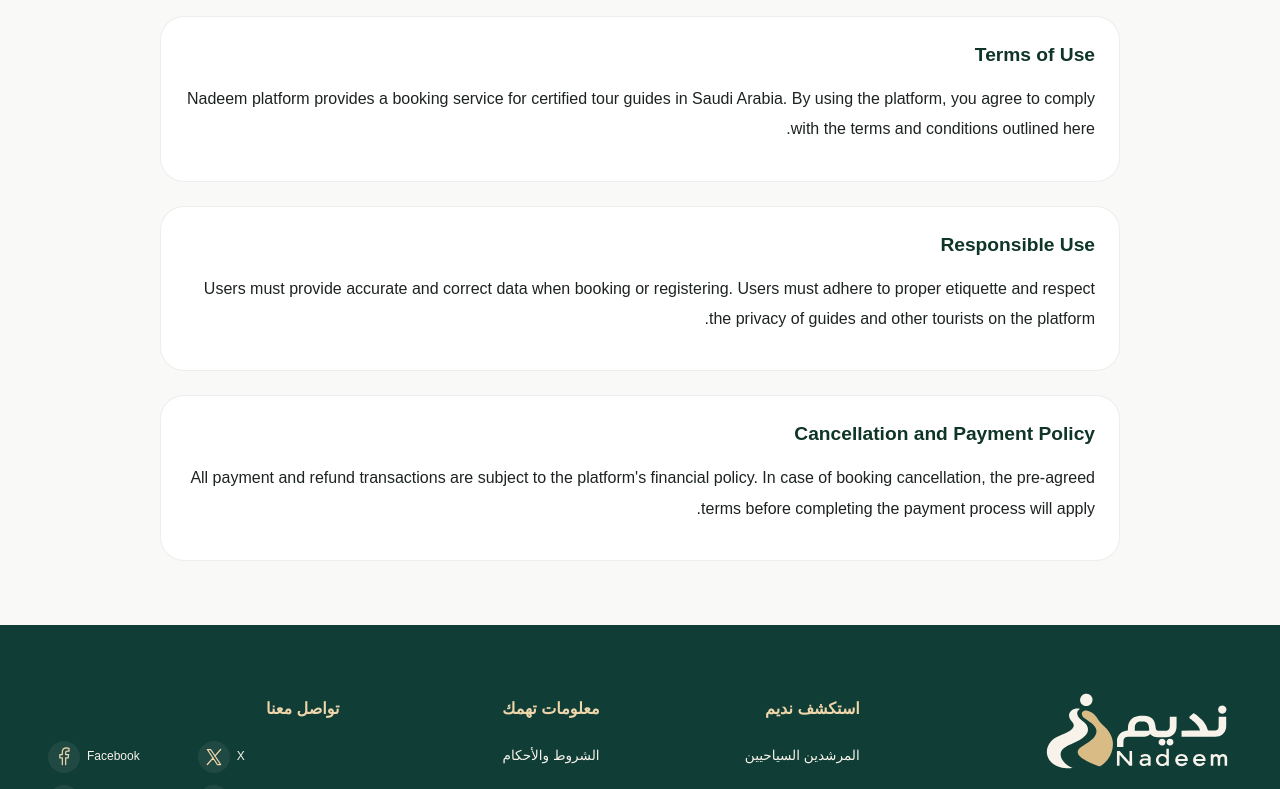
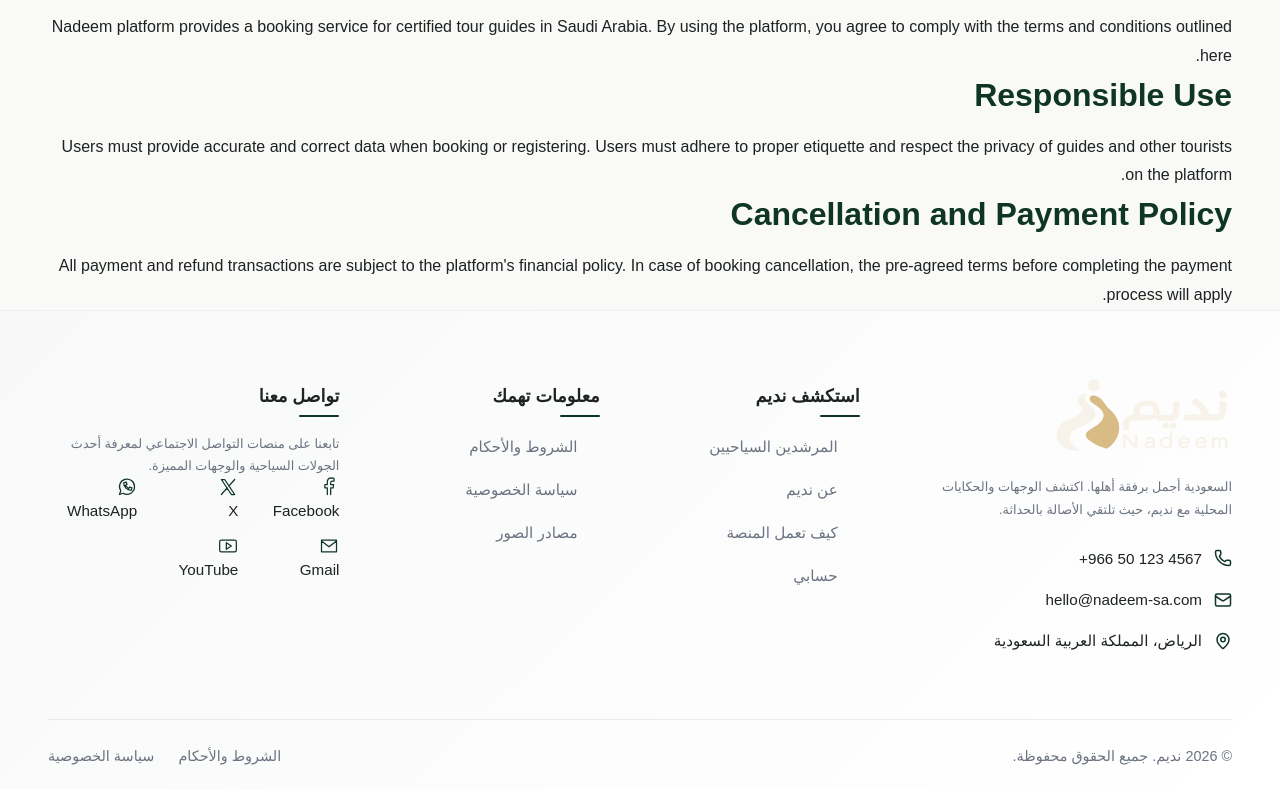
Before and after one commit to nadeem-2026/nadeem, a Next.js app: page /en/terms in a window 1280 px wide. Shown: the part 300-1089 px from the top of the page. Built offline with nearby package versions, Linux system fonts and the light colour scheme; no server answers; a web font is replaced by a local one.

Commit message:
Redesign footer with modern UI and contact information

```diff
--- a/src/app/globals.css
+++ b/src/app/globals.css
@@ -573,30 +573,49 @@ html[data-theme="dark"] .site-header .brand-logo { filter: brightness(0) invert(
 .hero-search { box-shadow: 0 20px 60px #0003; }
 .destination-img { object-position: center; }
 .destination-card { aspect-ratio: 3 / 4; }
-.site-footer { background: #103d36; color: #f7f3ea; padding-block: 64px 24px; }
-.footer-grid { display: grid; grid-template-columns: 1.5fr 1fr 1fr 1.3fr; gap: 36px; }
-.site-footer .brand-logo { width: 190px; }
-.footer-brand p { max-width: 290px; font-size: .9rem; line-height: 1.9; color: #d2dfd7; margin-block: 20px; }
-.footer-project-label { display: inline-block; padding: 6px 12px; border: 1px solid #728e7f; border-radius: 30px; font-size: .75rem; color: #efd6ab; }
-.footer-column h2 { font-size: 1rem; color: #efd6ab; margin-block: 8px 20px; }
-.footer-column ul { list-style: none; padding: 0; margin: 0; display: grid; gap: 12px; font-size: .85rem; }
-.footer-column a { display: inline-block; padding-block: 3px; }
-.footer-column a:hover { text-decoration: underline; text-underline-offset: 5px; color: #efd6ab; }
-.footer-column .social-channels { grid-template-columns: repeat(2, minmax(0, 1fr)); gap: 12px 8px; direction: ltr; }
-.social-channels li { display: flex; align-items: center; gap: 7px; font-size: .75rem; }
-.social-icon { display: inline-flex; align-items: center; justify-content: center; width: 32px; height: 32px; border-radius: 50%; background: #ffffff10; color: #efd6ab; flex-shrink: 0; }
-.site-footer .social-note { color: #d2dfd7; margin-top: 16px; font-size: .75rem; line-height: 1.7; }
-.footer-bottom { margin-top: 48px; border-top: 1px solid #ffffff26; padding-top: 24px; display: flex; gap: 16px; justify-content: space-between; color: #d2dfd7; }
-.footer-bottom p { font-size: .75rem; line-height: 1.8; }
-.information-page { max-width: 960px; padding-block: 64px; min-height: 65vh; line-height: 1.9; }
-.info-card { padding: 24px; border: 1px solid var(--border); border-radius: var(--radius-card); background: var(--color-surface); margin-top: 24px; }
-.info-card h2 { font-size: 1.2rem; }
-.info-card p { margin-bottom: 12px; }
-.info-card a { color: var(--color-primary); text-decoration: underline; text-underline-offset: 4px; }
-.credits-grid { display: grid; grid-template-columns: 1fr 1fr; gap: 20px; }
+/* Modern Site Footer */
+.site-footer { background: var(--color-surface); border-top: 1px solid var(--border); color: var(--foreground); padding-block: 64px 24px; position: relative; overflow: hidden; }
+.site-footer::before { content: ""; position: absolute; top: 0; left: 0; width: 100%; height: 100%; background: linear-gradient(135deg, rgba(14, 53, 38, 0.03) 0%, rgba(14, 53, 38, 0) 100%); pointer-events: none; }
+
+.footer-grid { display: grid; grid-template-columns: 1.5fr 1fr 1fr 1.3fr; gap: 36px; position: relative; z-index: 1; }
+.site-footer .brand-logo { width: 180px; }
+.footer-tagline { max-width: 320px; font-size: .95rem; line-height: 1.8; color: var(--muted); margin-block: 20px; }
+
+.footer-contact-info { display: flex; flex-direction: column; gap: 14px; margin-top: 24px; }
+.contact-item { display: flex; align-items: center; gap: 12px; font-size: 0.95rem; color: var(--foreground); }
+.contact-item svg { color: var(--color-primary); flex-shrink: 0; }
+
+.footer-column h2 { font-size: 1.1rem; font-weight: 600; color: var(--foreground); margin-block: 8px 24px; position: relative; display: inline-block; }
+.footer-column h2::after { content: ""; position: absolute; bottom: -8px; left: 0; height: 2px; background: var(--color-primary); width: 40px; border-radius: 2px; }
+[dir="rtl"] .footer-column h2::after { left: auto; right: 0; }
+
+.footer-column ul { list-style: none; padding: 0; margin: 0; display: grid; gap: 14px; font-size: 0.95rem; }
+.footer-column a { display: inline-flex; align-items: center; gap: 8px; color: var(--muted); transition: all 0.2s ease; }
+.footer-column a:hover { color: var(--color-primary); transform: translateX(6px); }
+[dir="rtl"] .footer-column a:hover { transform: translateX(-6px); }
+
+.footer-arrow { opacity: 0; transition: opacity 0.2s ease, transform 0.2s ease; transform: translateX(-4px); color: var(--color-primary); }
+[dir="rtl"] .footer-arrow { transform: translateX(4px); }
+.footer-column a:hover .footer-arrow { opacity: 1; transform: translateX(0); }
+
+.footer-social-text { font-size: 0.95rem; color: var(--muted); line-height: 1.7; margin-bottom: 24px; }
+.site-footer .social-channels { grid-template-columns: repeat(3, minmax(0, 1fr)); gap: 12px; }
+.site-footer .social-icon { background: var(--background-alt); color: var(--color-primary); transition: all 0.3s ease; }
+.site-footer .social-icon:hover { background: var(--color-primary); color: var(--color-surface); transform: translateY(-3px); }
+
+.footer-bottom { margin-top: 64px; border-top: 1px solid var(--border); padding-top: 24px; display: flex; gap: 16px; justify-content: space-between; align-items: center; color: var(--muted); flex-wrap: wrap; position: relative; z-index: 1; }
+.footer-bottom p { font-size: 0.9rem; margin: 0; }
+.footer-bottom-links { display: flex; gap: 24px; font-size: 0.9rem; }
+.footer-bottom-links a { color: var(--muted); text-decoration: none; transition: color 0.2s; }
+.footer-bottom-links a:hover { color: var(--color-primary); }
+
 @media(max-width:1100px) {
-  .footer-grid { grid-template-columns: repeat(2, minmax(0, 1fr)); gap: 36px; }
+  .footer-grid { grid-template-columns: repeat(2, minmax(0, 1fr)); gap: 48px 36px; }
   .destinations-grid { grid-template-columns: repeat(2, minmax(0, 1fr)); }
+}
+@media(max-width:768px) {
+  .footer-grid { grid-template-columns: 1fr; gap: 40px; }
+  .footer-bottom { flex-direction: column; text-align: center; justify-content: center; }
 }
 @media(max-width:550px) {
   .destinations-grid { grid-template-columns: 1fr; }
--- a/src/components/site-shell.tsx
+++ b/src/components/site-shell.tsx
@@ -8,6 +8,7 @@ import { LanguageSwitch } from "./language-switch";
 import { authMessages } from "@/content/auth";
 import { NotificationsBell } from "./notifications-bell";
 import { MobileNav } from "./mobile-nav";
+import { Mail, Phone, MapPin, ArrowRight, ArrowLeft } from "lucide-react";
 
 export function SiteHeader({ locale, theme = "system" }: { locale: Locale; theme?: Theme }) {
   const m = getMessages(locale);
@@ -36,36 +37,66 @@ export function SiteHeader({ locale, theme = "system" }: { locale: Locale; theme
 export function SiteFooter({ locale }: { locale: Locale }) {
   const m = getMessages(locale);
   const ar = locale === "ar";
+  const ArrowIcon = ar ? ArrowLeft : ArrowRight;
+
   return <footer className="site-footer">
     <div className="container footer-grid">
       <div className="footer-brand">
         <Brand name={m.name} reverse />
-        <p>{ar ? "السعودية أجمل برفقة أهلها. اكتشف الوجهات والحكايات المحلية مع نديم." : "Saudi Arabia, through local eyes. Discover places, people and stories with Nadeem."}</p>
+        <p className="footer-tagline">
+          {ar
+            ? "السعودية أجمل برفقة أهلها. اكتشف الوجهات والحكايات المحلية مع نديم، حيث تلتقي الأصالة بالحداثة."
+            : "Saudi Arabia, through local eyes. Discover places, people and stories with Nadeem."}
+        </p>
+        <div className="footer-contact-info">
+          <div className="contact-item">
+            <Phone size={18} />
+            <span dir="ltr">+966 50 123 4567</span>
+          </div>
+          <div className="contact-item">
+            <Mail size={18} />
+            <span>hello@nadeem-sa.com</span>
+          </div>
+          <div className="contact-item">
+            <MapPin size={18} />
+            <span>{ar ? "الرياض، المملكة العربية السعودية" : "Riyadh, Saudi Arabia"}</span>
+          </div>
+        </div>
       </div>
+
       <div className="footer-column">
         <h2>{ar ? "استكشف نديم" : "Explore Nadeem"}</h2>
         <ul>
-          <li><Link href={`/${locale}/guides`}>{m.nav.guides}</Link></li>
-          <li><Link href={`/${locale}#about`}>{m.nav.about}</Link></li>
-          <li><Link href={`/${locale}#how-it-works`}>{m.nav.how}</Link></li>
-          <li><Link href={`/${locale}/account`}>{authMessages(locale).account}</Link></li>
+          <li><Link href={`/${locale}/guides`}><ArrowIcon size={14} className="footer-arrow" /> {m.nav.guides}</Link></li>
+          <li><Link href={`/${locale}#about`}><ArrowIcon size={14} className="footer-arrow" /> {m.nav.about}</Link></li>
+          <li><Link href={`/${locale}#how-it-works`}><ArrowIcon size={14} className="footer-arrow" /> {m.nav.how}</Link></li>
+          <li><Link href={`/${locale}/account`}><ArrowIcon size={14} className="footer-arrow" /> {authMessages(locale).account}</Link></li>
         </ul>
       </div>
+
       <div className="footer-column">
         <h2>{ar ? "معلومات تهمك" : "Useful information"}</h2>
         <ul>
-          <li><Link href={`/${locale}/terms`}>{m.footerLinks.terms}</Link></li>
-          <li><Link href={`/${locale}/privacy`}>{m.footerLinks.privacy}</Link></li>
-          <li><Link href={`/${locale}/photo-credits`}>{ar ? "مصادر الصور" : "Photo credits"}</Link></li>
+          <li><Link href={`/${locale}/terms`}><ArrowIcon size={14} className="footer-arrow" /> {m.footerLinks.terms}</Link></li>
+          <li><Link href={`/${locale}/privacy`}><ArrowIcon size={14} className="footer-arrow" /> {m.footerLinks.privacy}</Link></li>
+          <li><Link href={`/${locale}/photo-credits`}><ArrowIcon size={14} className="footer-arrow" /> {ar ? "مصادر الصور" : "Photo credits"}</Link></li>
         </ul>
       </div>
+
       <div className="footer-column">
         <h2>{ar ? "تواصل معنا" : "Connect with us"}</h2>
+        <p className="footer-social-text">
+          {ar ? "تابعنا على منصات التواصل الاجتماعي لمعرفة أحدث الجولات السياحية والوجهات المميزة." : "Follow us on social media for the latest tours and special destinations."}
+        </p>
         <SocialChannels />
       </div>
     </div>
     <div className="container footer-bottom">
-      <p>© 2026 {m.name}</p>
+      <p>© 2026 {m.name}. {ar ? "جميع الحقوق محفوظة." : "All rights reserved."}</p>
+      <div className="footer-bottom-links">
+        <Link href={`/${locale}/terms`}>{m.footerLinks.terms}</Link>
+        <Link href={`/${locale}/privacy`}>{m.footerLinks.privacy}</Link>
+      </div>
     </div>
   </footer>;
 }
```
